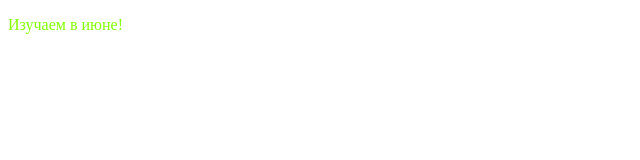
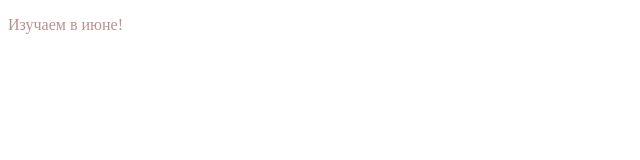
Before and after one commit to StanislavZyuzko/summary_git_june_2022, a plain HTML site: page index.html in a window 1280 px wide. Shown: the whole page, without its empty margins (0-640 px from the left). Drawn offline with Linux system fonts and the light colour scheme.

Commit message:
добавил шоколадного

```diff
--- a/index.css
+++ b/index.css
@@ -1,3 +1,3 @@
 p {
-    color: rgba(132, 255, 0, 0.997);
+    color: rosybrown;
 }
```
